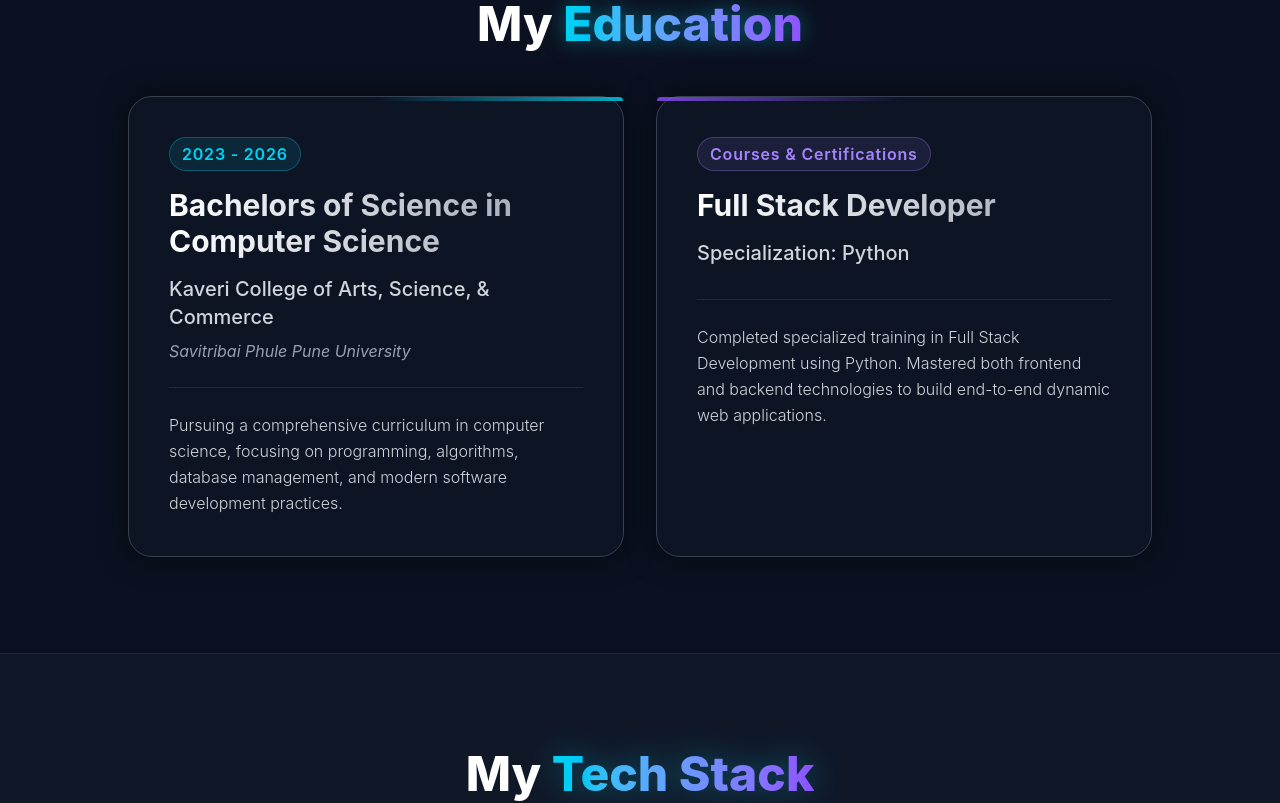
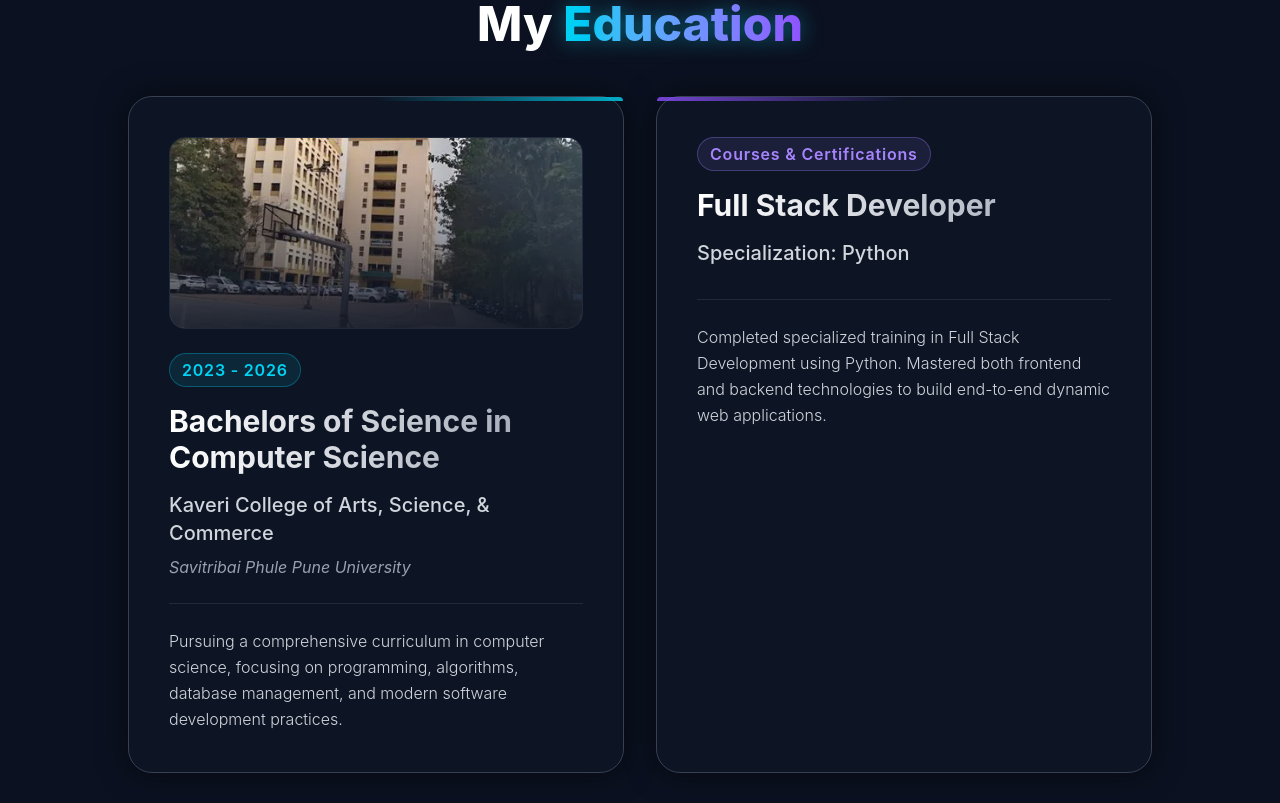
Before and after one commit to alisafansopkar-stack/portfolio, a React (Vite) app in the folder portfolio/: page / in a window 1280 px wide. Shown: the part 1600-2403 px from the top of the page. Built offline with nearby package versions, Linux system fonts and the light colour scheme.

Commit message:
inserted photo in education pg

```diff
--- a/portfolio/src/components/Education.jsx
+++ b/portfolio/src/components/Education.jsx
@@ -1,5 +1,6 @@
 import React from 'react';
 import { motion } from 'framer-motion';
+import kaveriImage from '../assets/kaveri.webp';
 
 export default function Education() {
   return (
@@ -18,9 +19,14 @@ export default function Education() {
         <div className="grid gap-8 md:grid-cols-2">
           {/* Degree Card */}
           <div className="bg-gray-900/60 backdrop-blur-xl p-8 md:p-10 rounded-3xl shadow-[0_0_30px_rgba(0,0,0,0.5)] border border-gray-700 relative hover:border-cyan-500/50 transition-colors duration-500 group">
-            <div className="absolute top-0 right-0 w-1/2 h-1 bg-gradient-to-l from-cyan-400 to-transparent opacity-80 group-hover:opacity-100 transition-opacity rounded-tr-3xl"></div>
+            <div className="absolute top-0 right-0 w-1/2 h-1 bg-gradient-to-l from-cyan-400 to-transparent opacity-80 group-hover:opacity-100 transition-opacity rounded-tr-3xl z-10"></div>
 
-            <div className="flex flex-col gap-2">
+            <div className="mb-6 overflow-hidden rounded-2xl relative w-full h-48 border border-gray-700/50">
+              <img src={kaveriImage} alt="Kaveri College of Arts, Science, & Commerce" className="w-full h-full object-cover group-hover:scale-105 transition-transform duration-500" />
+              <div className="absolute inset-0 bg-gradient-to-t from-gray-900/80 to-transparent pointer-events-none"></div>
+            </div>
+
+            <div className="flex flex-col gap-2 relative z-10">
               <span className="text-cyan-400 font-semibold tracking-wider text-sm md:text-base border border-cyan-400/30 bg-cyan-400/10 py-1 px-3 rounded-full w-fit mb-2">2023 - 2026</span>
               <h3 className="text-2xl md:text-3xl font-bold bg-gradient-to-r from-white to-gray-400 bg-clip-text text-transparent">Bachelors of Science in Computer Science</h3>
               <p className="text-xl text-gray-300 font-medium mt-2">Kaveri College of Arts, Science, & Commerce</p>
```
Also changed, not shown: portfolio/src/assets/kaveri.webp (added).
